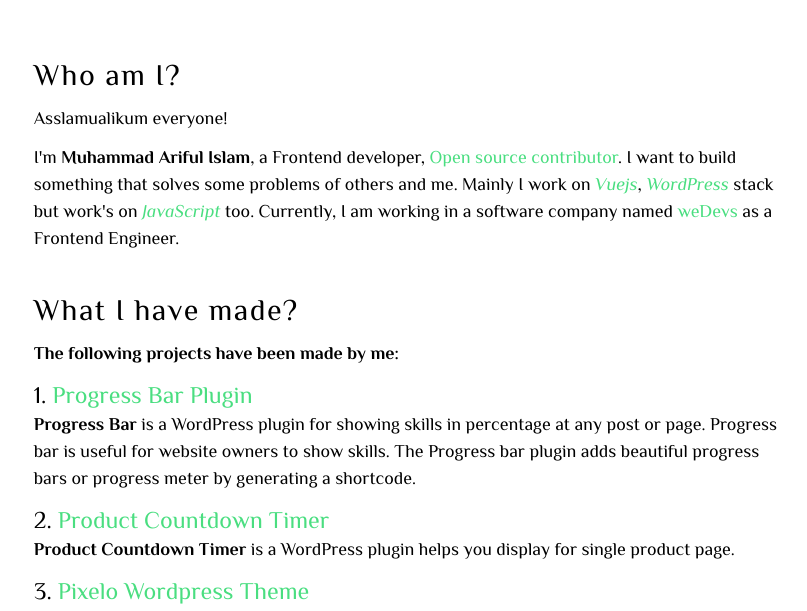
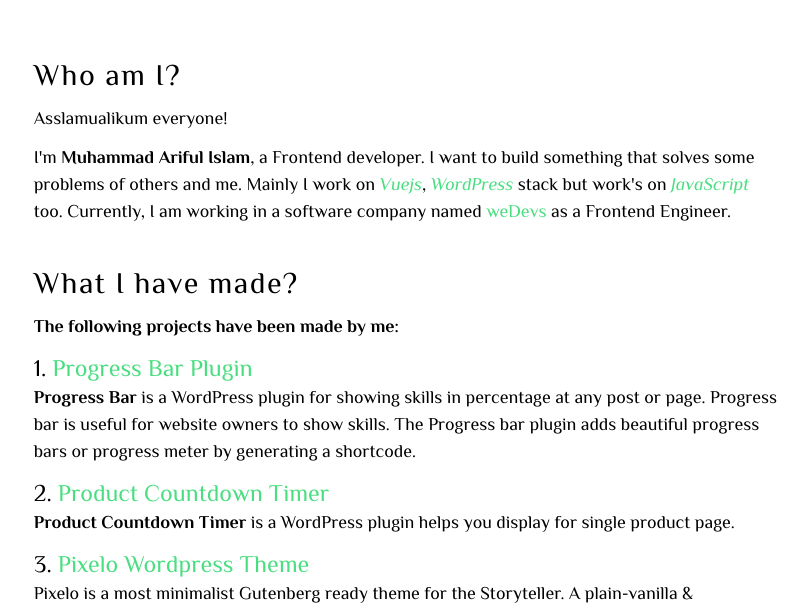
Before and after one commit to ariful93/arif-im, a website: page index.html in a window 1280 px wide. Shown: the part 183-794 px from the top of the page, without its empty margins (233-1040 px from the left). Drawn offline with Linux system fonts and the light colour scheme.

Commit message:
Update change text

```diff
--- a/index.html
+++ b/index.html
@@ -19,8 +19,7 @@
       <h2 class="text-3xl tracking-wider text-black-gradient mb-3">Who am I?</h2>
       <p class="mb-3">Asslamualikum everyone!</p>
       <p>I'm <a target="_blank" href="https://github.com/arif123456" class="font-bold" title="@mehedimi">Muhammad Ariful
-          Islam</a>, a Frontend developer, <a class="text-green-400" href="https://en.wikipedia.org/wiki/Open_source"
-          target="_blank">Open source contributor</a>. I want to build something
+          Islam</a>, a Frontend developer. I want to build something
         that solves some problems of others and me. Mainly I work on <em><a href="https://vuejs.org/"
             class="text-green-400" target="_blank">Vuejs</a></em>, <em><a href="https://developer.wordpress.org/"
             class="text-green-400" target="_blank">WordPress</a></em> stack but work's on <em><a
```
